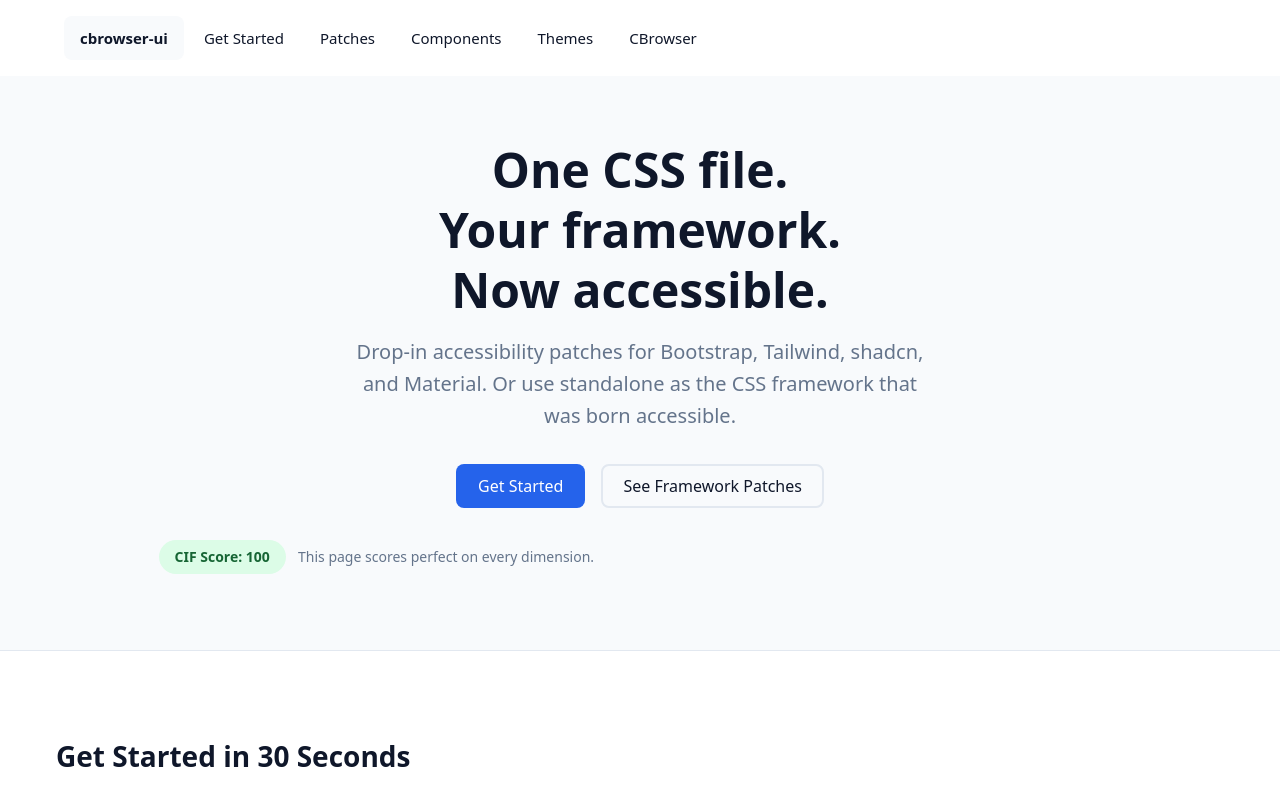
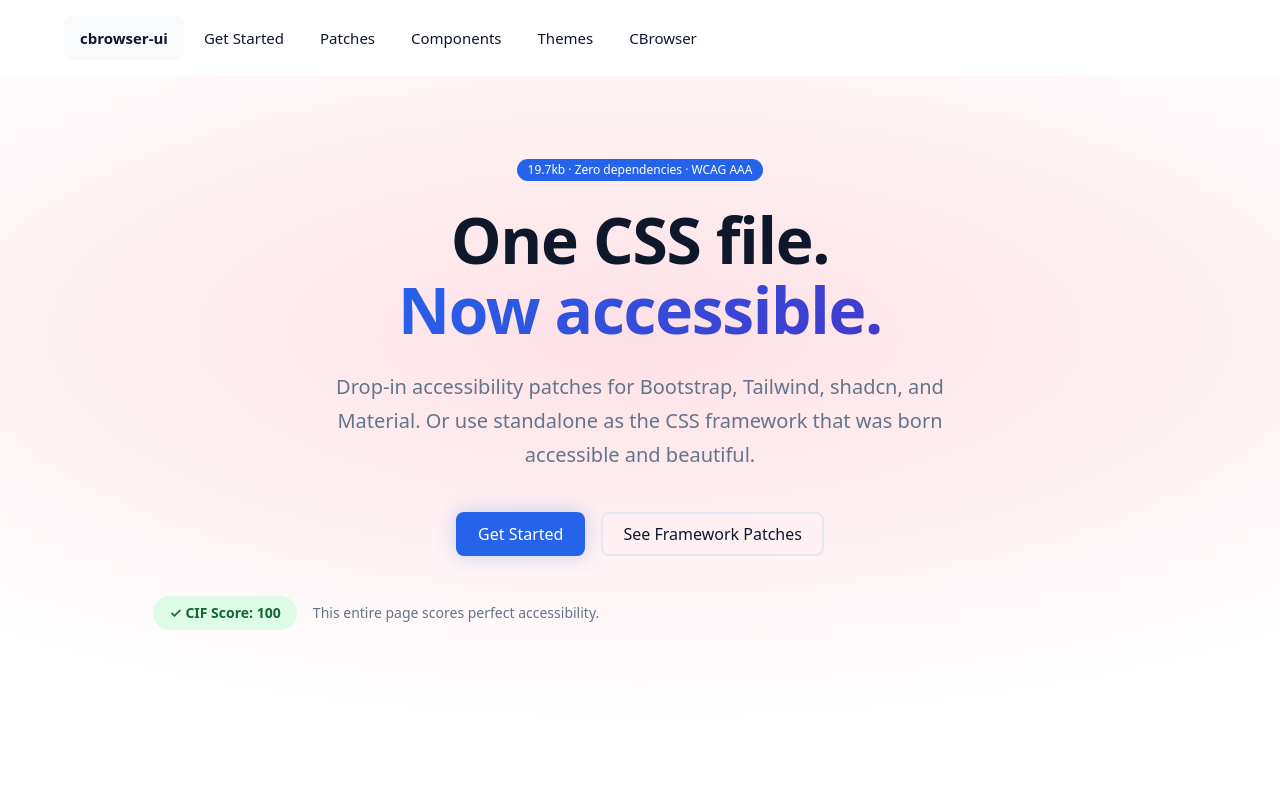
Before and after one commit to alexandriashai/cbrowser-ui, a website: page playground/index.html in a window 1280 px wide. Shown: the top 787 px of the page. Drawn offline with Linux system fonts and the light colour scheme.

Commit message:
feat: enhanced playground with beauty layer showcase
Hero uses gradient text, glow button, display typography.
Framework now 31.4kb / 19.7kb min with full component + beauty layers.

Co-Authored-By: Claude Opus 4.6 (1M context) <noreply@anthropic.com>

```diff
--- a/playground/index.html
+++ b/playground/index.html
@@ -8,26 +8,14 @@
   <link rel="stylesheet" href="/cdn/cbrowser-ui.css">
   <script type="module" src="/cdn/cbrowser-ui.mjs"></script>
   <style>
-    /* Playground-specific overrides */
-    .hero {
-      padding: 4rem 0;
-      text-align: center;
-      background: var(--cui-surface);
-      border-bottom: 1px solid var(--cui-border);
-    }
-    .hero h1 { font-size: 3rem; margin-bottom: 1rem; }
-    .hero .subtitle { font-size: 1.25rem; color: var(--cui-muted); max-width: 50ch; margin: 0 auto 2rem; }
+    /* Playground-specific */
     .demo-grid { display: grid; grid-template-columns: repeat(auto-fit, minmax(300px, 1fr)); gap: 2rem; margin: 3rem 0; }
-    .code-inline { background: var(--cui-surface); padding: 0.125em 0.5em; border-radius: 4px; font-family: var(--cui-font-mono); font-size: 0.875em; }
-    .tabs { border-bottom: 2px solid var(--cui-border); margin-bottom: 2rem; }
-    .tabs button { min-height: 44px; padding: 0.75rem 1.5rem; background: none; border: none; border-bottom: 3px solid transparent; cursor: pointer; font-weight: 500; color: var(--cui-muted); margin-bottom: -2px; }
-    .tabs button[aria-selected="true"] { color: var(--cui-primary); border-bottom-color: var(--cui-primary); }
-    .patch-preview { background: var(--cui-surface); border-radius: var(--cui-radius); padding: 2rem; margin: 1rem 0; }
     .score-badge { display: inline-flex; align-items: center; gap: 0.5rem; padding: 0.375rem 1rem; border-radius: 100px; font-weight: 600; font-size: 0.875rem; }
     .score-badge.good { background: #dcfce7; color: #166534; }
     .score-badge.bad { background: #fee2e2; color: #991b1b; }
     .before-after { display: grid; grid-template-columns: 1fr 1fr; gap: 1rem; }
     @media (max-width: 640px) { .before-after { grid-template-columns: 1fr; } }
+    .feature-icon { width: 2.5rem; height: 2.5rem; display: flex; align-items: center; justify-content: center; border-radius: var(--cui-radius); background: color-mix(in oklch, var(--cui-primary) 10%, var(--cui-bg)); color: var(--cui-primary); font-size: 1.25rem; flex-shrink: 0; }
   </style>
 </head>
 <body>
@@ -49,20 +37,21 @@
   </header>
 
   <!-- Hero -->
-  <section class="hero">
-    <div class="cui-container">
-      <h1>One CSS file.<br>Your framework.<br>Now accessible.</h1>
-      <p class="subtitle">
+  <section class="cui-section cui-hero-gradient" style="padding-top: 5rem; padding-bottom: 5rem;">
+    <div class="cui-container" style="text-align: center;">
+      <p class="cui-badge cui-badge-primary" style="margin: 0 auto 1.5rem;">19.7kb · Zero dependencies · WCAG AAA</p>
+      <h1 class="cui-display">One CSS file.<br><span class="cui-gradient-text">Now accessible.</span></h1>
+      <p class="cui-lead" style="margin: 1.5rem auto 2.5rem; text-align: center;">
         Drop-in accessibility patches for Bootstrap, Tailwind, shadcn, and Material.
-        Or use standalone as the CSS framework that was born accessible.
+        Or use standalone as the CSS framework that was born accessible and beautiful.
       </p>
       <div class="cui-row" style="justify-content: center; gap: 1rem;">
-        <a href="#get-started" class="cui-btn">Get Started</a>
+        <a href="#get-started" class="cui-btn cui-glow">Get Started</a>
         <a href="#patches" class="cui-btn cui-btn-secondary">See Framework Patches</a>
       </div>
-      <p style="margin-top: 2rem;">
-        <span class="score-badge good">CIF Score: 100</span>
-        <span class="cui-text-muted cui-text-sm" style="margin-left: 0.5rem;">This page scores perfect on every dimension.</span>
+      <p style="margin-top: 2.5rem;">
+        <span class="score-badge good">✓ CIF Score: 100</span>
+        <span class="cui-text-muted cui-text-sm" style="margin-left: 0.75rem;">This entire page scores perfect accessibility.</span>
       </p>
     </div>
   </section>
```
